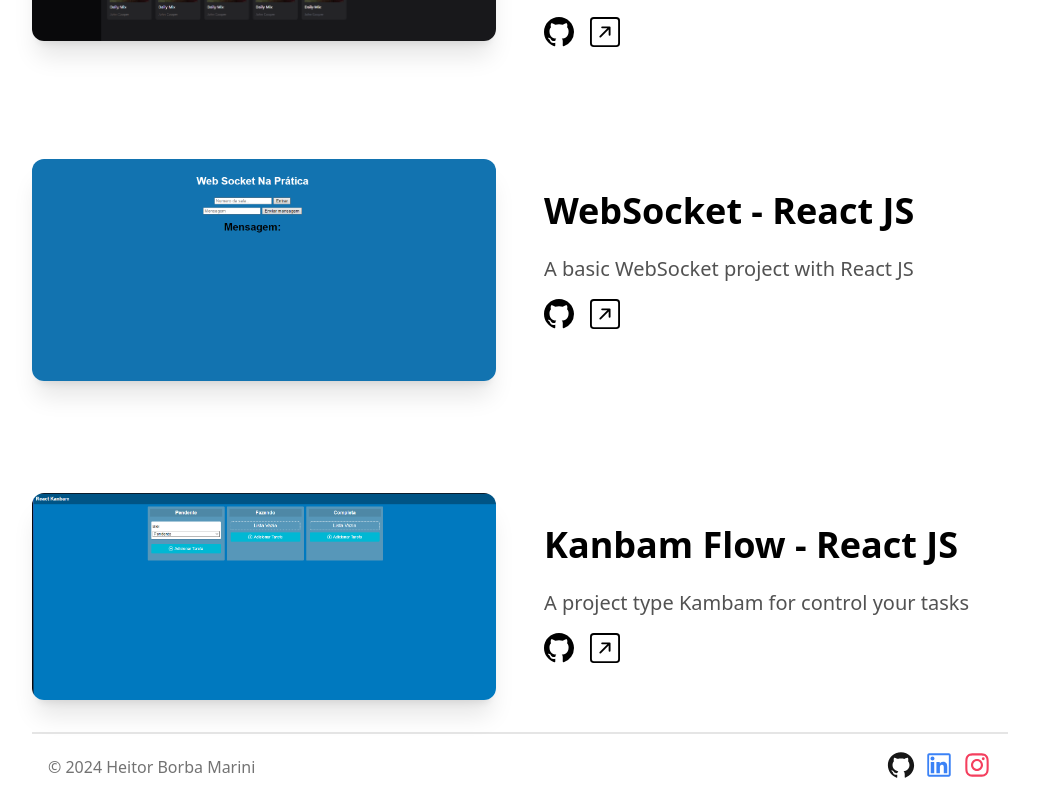
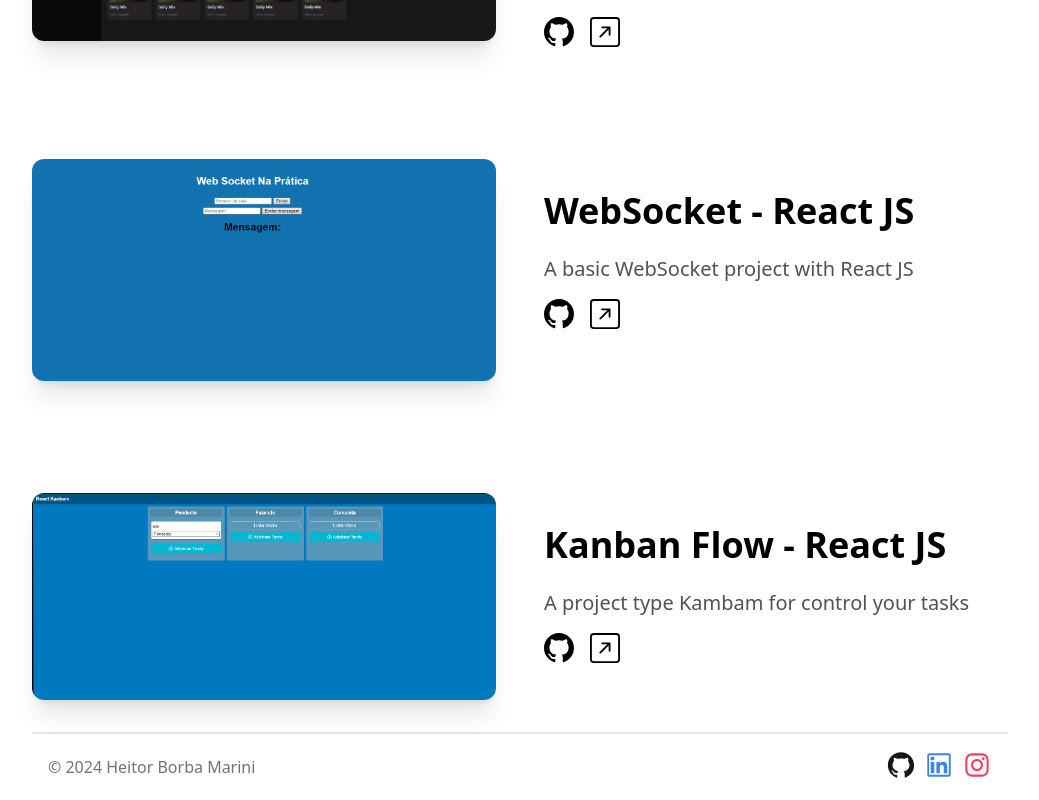
Before and after one commit to HeitorBMarini/portifolio-nextjs-1, a Next.js app: page / in a window 1280 px wide. Shown: the part 2593-3393 px from the top of the page, without its empty margins (120-1159 px from the left). Built offline with nearby package versions, Linux system fonts and the light colour scheme.

Commit message:
Atualizando titulo Kanban

```diff
--- a/src/components/ProjectsSection.tsx
+++ b/src/components/ProjectsSection.tsx
@@ -29,7 +29,7 @@ const projects = [
     link: "https://web-socket-react.vercel.app/",
   },
   {
-    name: "Kanbam Flow - React JS",
+    name: "Kanban Flow - React JS",
     description:
       "A project type Kambam for control your tasks",
     image: "/Kanbam.png",
```
